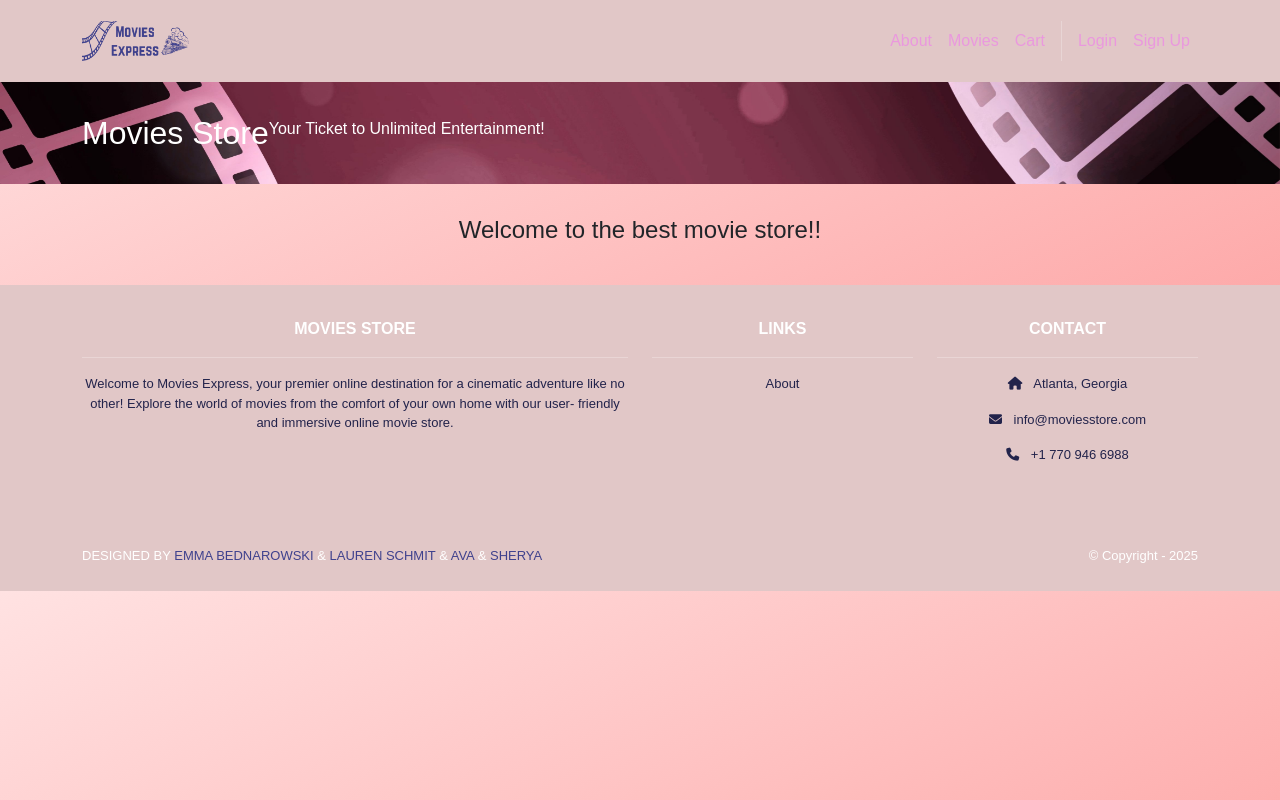
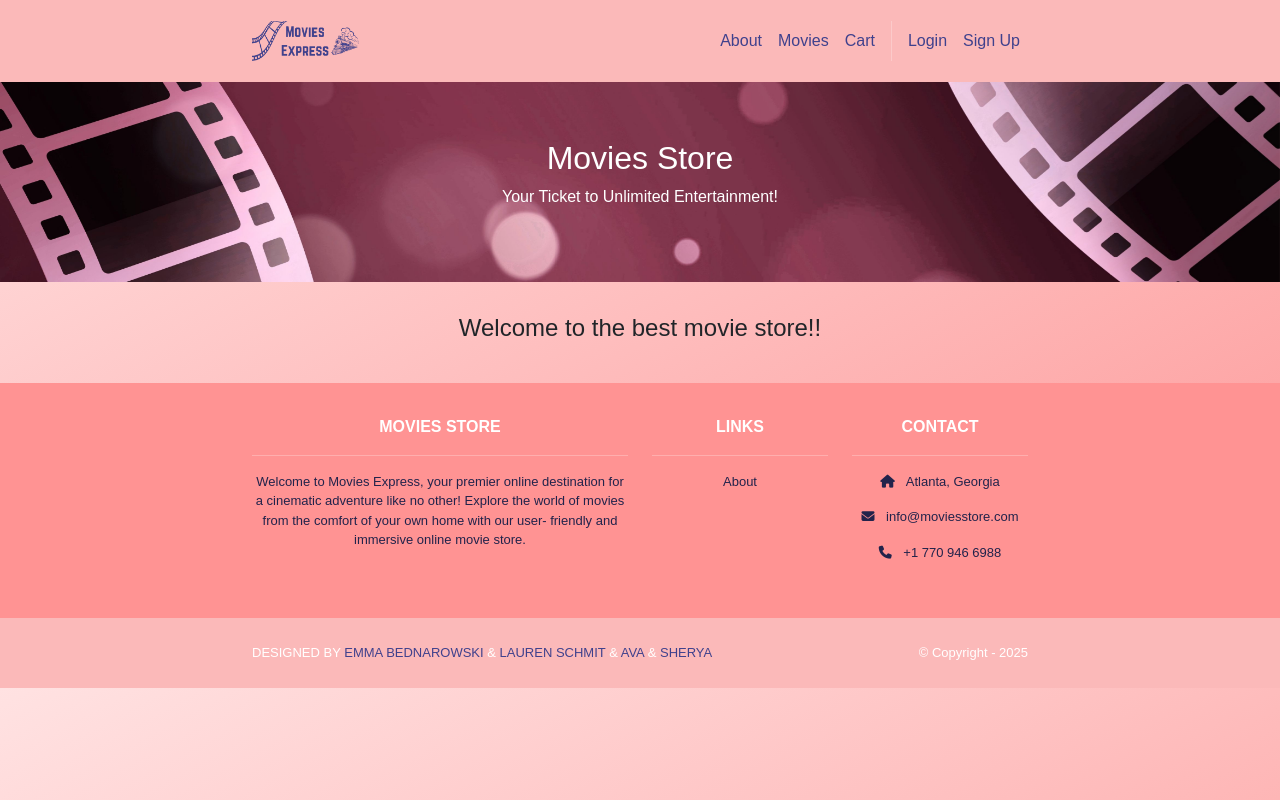
Before and after one commit to laurenaschmidt/project-1, a Django app: template home/templates/home/index.html in a window 1280 px wide. Run offline with Django 5.2, Linux system fonts and the light colour scheme; the template is opened without the code that fills it, so the values that code supplies are empty; some libraries are stand-ins or nearby versions; some web fonts are replaced.

Commit message:
front-end changes

```diff
--- a/home/templates/home/index.html
+++ b/home/templates/home/index.html
@@ -1,13 +1,13 @@
 {% extends 'base.html' %}
+
 {% block content %}
-<header class="masthead bg-index text-white text-center
-           py-4">
-  <div class="container d-flex align-items-center flex-
-  column pt-2">
+<header class="masthead bg-index text-white text-center py-4 d-flex align-items-center justify-content-center">
+  <div class="container text-center">
     <h2>Movies Store</h2>
     <p>Your Ticket to Unlimited Entertainment!</p>
   </div>
 </header>
+
 <div class="p-3">
   <div class="container">
     <div class="row mt-3">
--- a/moviesstore/static/css/style.css
+++ b/moviesstore/static/css/style.css
@@ -1,4 +1,22 @@
 @import url('https://fonts.googleapis.com/css2?family=Sour+Gummy&display=swap');
+
+.masthead {
+  display: flex;
+  flex-direction: column; /* Stack items vertically */
+  align-items: center; /* Centers horizontally */
+  justify-content: center; /* Centers vertically */
+  height: 200px; /* Adjust height based on your banner */
+  text-align: center;
+}
+
+.bg-index {
+  background: linear-gradient(to bottom right, #ffe2e2, #fd9696);
+  width: 100%;
+}
+
+.container {
+  max-width: 800px; /* Ensures content is centered inside */
+}
 
 body {
   background: linear-gradient(to bottom right, #ffe2e2, #fd9696);
@@ -39,15 +57,15 @@ body {
 }
 
 .navbar a.nav-link {
-  color: #ea98de !important;
+  color: #3f418d !important;
 }
 
 .bg-dark {
-  background-color: #e1c7c7 !important;
+  background-color: #fbb9b9 !important;
 }
 
 .ms-footer {
-  background-color: #e1c7c7;
+  background-color: #ff9393;
   text-align: center;
 }
 
--- a/moviesstore/templates/base.html
+++ b/moviesstore/templates/base.html
@@ -16,7 +16,7 @@
       <div class="container">
         <div class="d-flex align-items-center justify-content-between w-100">
           <a class="navbar-brand me-4" href="{% url 'home.index' %}">
-            <img src="{% static 'img/logo.png' %}" alt="logo" height="40" />
+            <img src="{% static 'img/logo.png' %}" alt="logo" height="50" />
           </a>
 
           <button class="navbar-toggler" type="button"
@@ -106,8 +106,8 @@
             target="_blank">EMMA BEDNAROWSKI</a> &
             <a href="https://sites.google.com/view/objectsanddesigngroup2/team-presentation"
             target="_blank">LAUREN SCHMIDT</a> & <a href="https://sites.google.com/view/objectsanddesigngroup2/team-presentation"
-            target="_blank">AVA</a> & <a href="https://sites.google.com/view/objectsanddesigngroup2/team-presentation"
-            target="_blank">SHERYA</a>
+            target="_blank">AVA WILLIAMS</a> & <a href="https://sites.google.com/view/objectsanddesigngroup2/team-presentation"
+            target="_blank">SHREYA KAPPAGANTULA</a>
           </span>
         </div>
         <div class="text-white">
```
Also changed, not shown: db.sqlite3, moviesstore/static/img/about.jpg.
